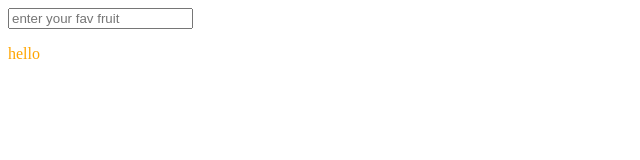
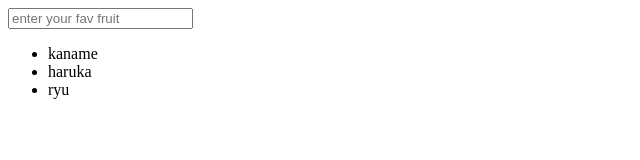
Before and after one commit to masuyo/angular-prac01, a plain HTML site: page index.html in a window 1280 px wide. Shown: the whole page, without its empty margins (0-640 px from the left). Drawn offline with nearby package versions, Linux system fonts and the light colour scheme.

Commit message:
dinamic list

```diff
--- a/index.html
+++ b/index.html
@@ -7,9 +7,10 @@
     <link href="content\css\style.css" rel="stylesheet" type="text/css" />
     <script src="node_modules\angular\angular.min.js"></script>
 </head>
-<body ng-init="color='orange'">
+<body ng-init="samurais=['kaname', 'haruka', 'ryu']">
     <input type="text" ng-model="favFruit" placeholder="enter your fav fruit"></input>
-    <p class={{color}}>hello</p>
-
+    <ul>
+        <li ng-repeat="samurai in samurais">{{samurai}}</li>
+    </ul>
 </body>
 </html>
```
